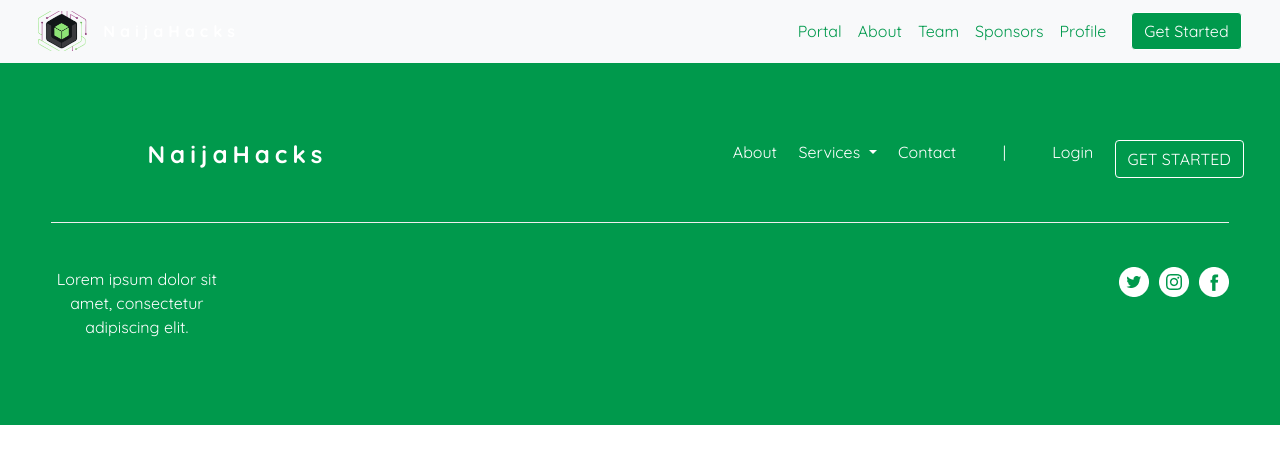
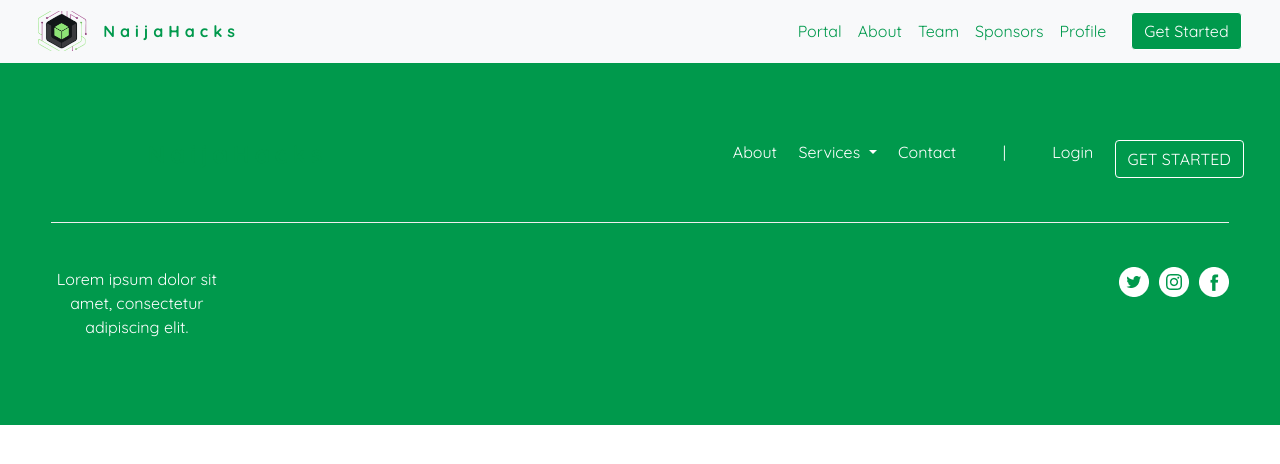
Before and after one commit to tfaniyan/community.naijahacks.com, a React (Create React App) app: page /topics in a window 1280 px wide. Shown: the top 464 px of the page. Built offline with nearby package versions, Linux system fonts and the light colour scheme.

Commit message:
css fixes

```diff
--- a/src/index.css
+++ b/src/index.css
@@ -69,11 +69,11 @@ p {
   letter-spacing: 5px;
   font-family: "Quicksand", sans-serif;
   font-weight: bold;
-  color: #00994c;
+  color: #00994c !important;
 }
 
 .brand-name-nav:hover {
-  color: #00994c;
+  color: #333;
 }
 
 .nav.navbar-nav.navbar-right * {
```
